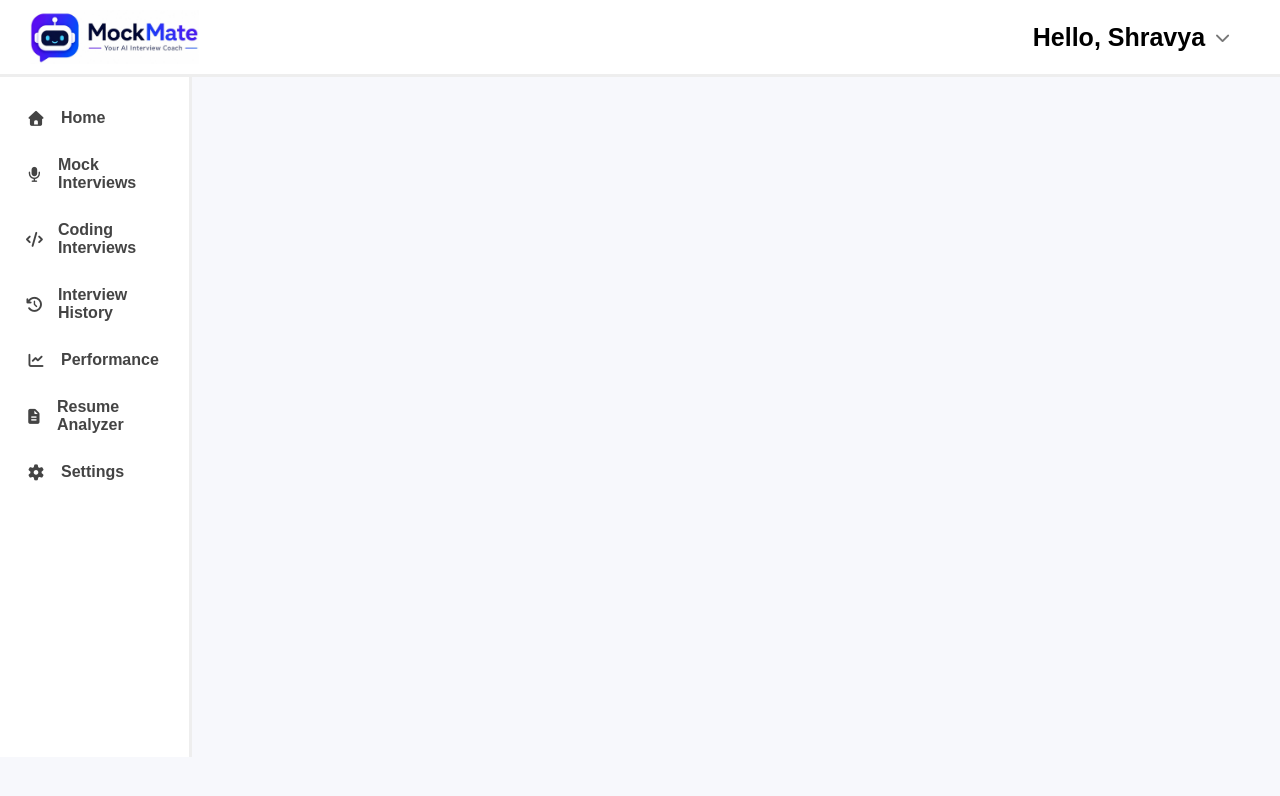
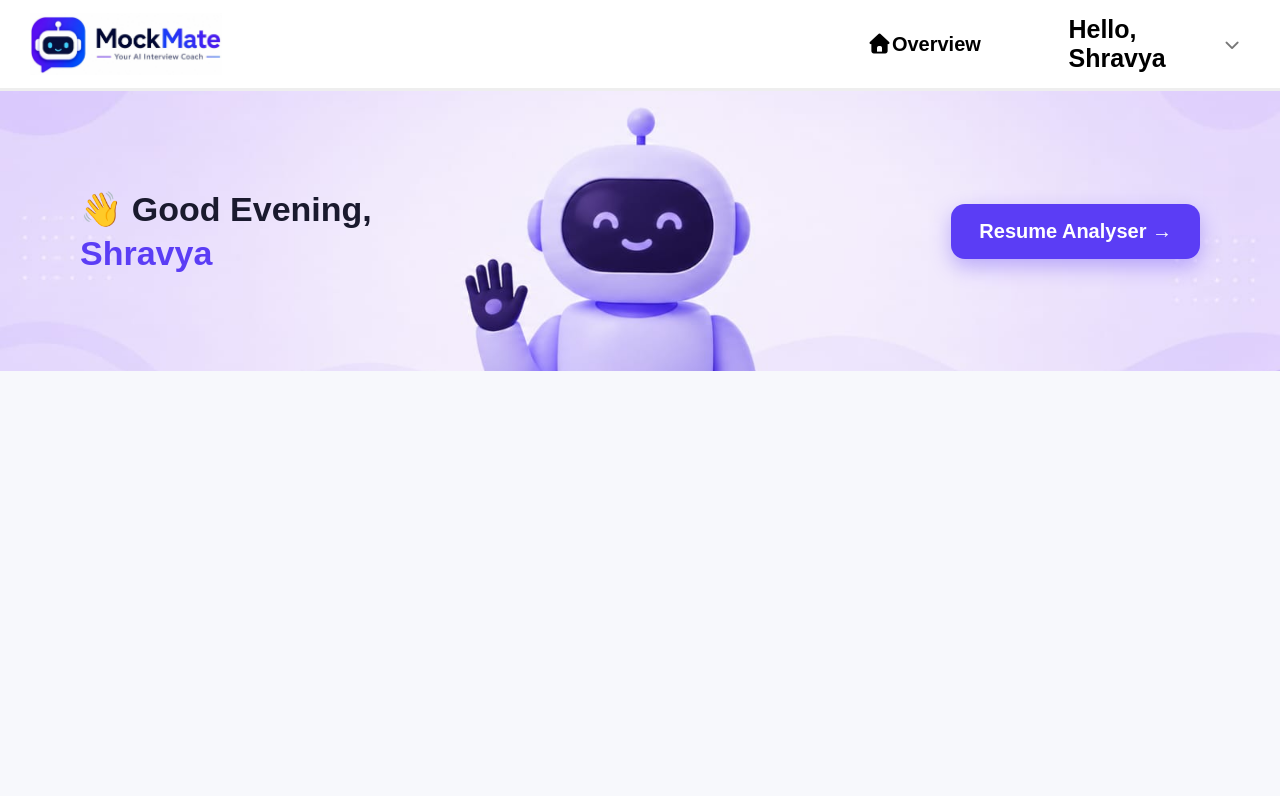
Before and after one commit to shravya-techcodes/MockMate---AI-Interview-Application, a React (Vite) app: page /dashboard in a window 1280 px wide. Shown: the top 796 px of the page. Built offline with nearby package versions, Linux system fonts and the light colour scheme.

Commit message:
Designed the applications Initial dashboard designs

```diff
--- /dev/null
+++ b/src/Components/DashHero.jsx
@@ -0,0 +1,17 @@
+import "../Styles/DashHero.css";
+import React from "react";
+
+export default function DashHero() {
+  return (
+    <section className="dash-herosection">
+      <div className="dashhero-left">
+        <h1>👋 Good Evening,</h1>
+        <h1 className="highlight">Shravya</h1>
+      </div>
+
+      <button className="resume-btn">
+        Resume Analyser →
+      </button>
+    </section>
+  );
+}
--- a/src/Components/DashboardNav.jsx
+++ b/src/Components/DashboardNav.jsx
@@ -7,6 +7,10 @@ export default function DashboardNav() {
     <nav className="dashnavbar">
       <div className="dashnav-logo">
         <img src={logo} alt="Mock Mate Logo" className="dashlogo-img" />
+      </div>
+
+      <div className="dashHome">
+        <a href="#"><i className="fa-solid fa-house icon"></i>Overview</a>
       </div>
 
       <div className="user-dropdown">
--- a/src/Components/SideBar.jsx
+++ /dev/null
@@ -1,18 +0,0 @@
-import "../Styles/SideBar.css";
-import React from 'react'
-
-export default function SideBar() {
-  return (
-    <aside className="sidebar">
-        <ul className="sidebar-menu">
-            <li><a href="#"><i className="fa-solid fa-house icon"></i> Home </a></li>
-            <li><a href="#"><i className="fa-solid fa-microphone icon"></i> Mock Interviews </a></li>
-            <li><a href="#"><i className="fa-solid fa-code icon"></i> Coding Interviews </a></li>
-            <li><a href="#"><i className="fa-solid fa-clock-rotate-left icon"></i> Interview History </a></li>
-            <li><a href="#"><i className="fa-solid fa-chart-line icon"></i> Performance </a></li>
-            <li><a href="#"><i className="fa-solid fa-file-lines icon"></i> Resume Analyzer </a></li>
-            <li><a href="#"><i className="fa-solid fa-gear icon"></i> Settings </a></li>
-        </ul>
-    </aside>
-  )
-}
--- a/src/Pages/DashboardPage.jsx
+++ b/src/Pages/DashboardPage.jsx
@@ -1,12 +1,12 @@
 import DashboardNav from "../Components/DashboardNav";
-import SideBar from "../Components/SideBar";
+import DashHero from "../Components/DashHero";
 import React from 'react'
 
 export default function DashboardPage() {
   return (
     <>
     <DashboardNav />
-    <SideBar />
+    <DashHero />
     </>
   )
 }
--- /dev/null
+++ b/src/Styles/DashHero.css
@@ -0,0 +1,41 @@
+.dash-herosection {
+  position: relative;
+  display: flex;
+  align-items: center;
+  justify-content: space-between;
+  background-image: url("../assets/dashhero.jpeg"); /* put your image here */
+  background-size: cover;
+  background-position: center 38%;
+  min-height: 280px;
+  padding: 20px 80px;
+  overflow: hidden;
+  gap: 30px;
+}
+
+.dashhero-left h1 {
+  font-size: 34px;
+  font-weight: 700;
+  color: #1a1a2e;
+  margin: 0;
+  line-height: 1.3;
+}
+
+.dashhero-left .highlight {
+  color: #5b3df5;
+}
+
+.resume-btn {
+  background: #5b3df5;
+  color: #fff;
+  border: none;
+  padding: 16px 28px;
+  border-radius: 14px;
+  font-size: 20px;
+  font-weight: 600;
+  cursor: pointer;
+  box-shadow: 0 8px 20px rgba(91, 61, 245, 0.35);
+}
+
+.resume-btn:hover {
+  background: #4c2fe0;
+}
--- a/src/Styles/DashboardNav.css
+++ b/src/Styles/DashboardNav.css
@@ -10,12 +10,28 @@
 .dashnav-logo {
   display: flex;
   align-items: center;
-  gap: 10px;
 }
 
 .dashlogo-img {
-  width: 17%;
+  width: 23%;
   height: 10%;
+}
+
+.dashHome{
+  display: flex;
+  width: 30%;
+}
+
+.dashHome a {
+  text-decoration: none;
+  color: black;
+  font-weight: 600;
+  font-size: 20px;
+}
+
+.dashHome a:hover {
+  color: #6c4bf4;
+  font-weight: bold;
 }
 /* ===== USER DROPDOWN ===== */
 .user-dropdown {
@@ -25,6 +41,7 @@
 
 .user-toggle {
   display: flex;
+  flex: 1;
   align-items: center;
   gap: 8px;
   font-weight: 600;
--- a/src/Styles/SideBar.css
+++ /dev/null
@@ -1,48 +0,0 @@
-.sidebar {
-  width: 15%;
-  height: 85vh;
-  background: #fff;
-  border-right: 3px solid #eee;
-  padding: 20px 12px;
-}
-
-.sidebar-menu {
-  list-style: none;
-  padding: 0;
-  margin: 0;
-}
-
-.sidebar-menu li {
-  align-items: center;
-  padding: 12px 14px;
-  border-radius: 10px;
-  cursor: pointer;
-  margin-bottom: 5px;
-  transition: background 0.2s;
-}
-
-.sidebar-menu a {
-  text-decoration: none;
-  font-weight: 600;
-  font-size: 16px;
-  color: #444;
-  display: flex;
-  align-items: center;
-  gap: 15px;
-}
-
-.sidebar-menu li:hover {
-  background: #c8a8f570;
-}
-
-.sidebar-menu a:active,
-.sidebar-menu a:hover {
-  color: #6c5ce7;
-  font-weight: 600;
-}
-
-.sidebar-menu .icon {
-  font-size: 15px;
-  width: 20px;
-  text-align: center;
-}
```
Also changed, not shown: src/assets/dashhero.jpeg (added).
